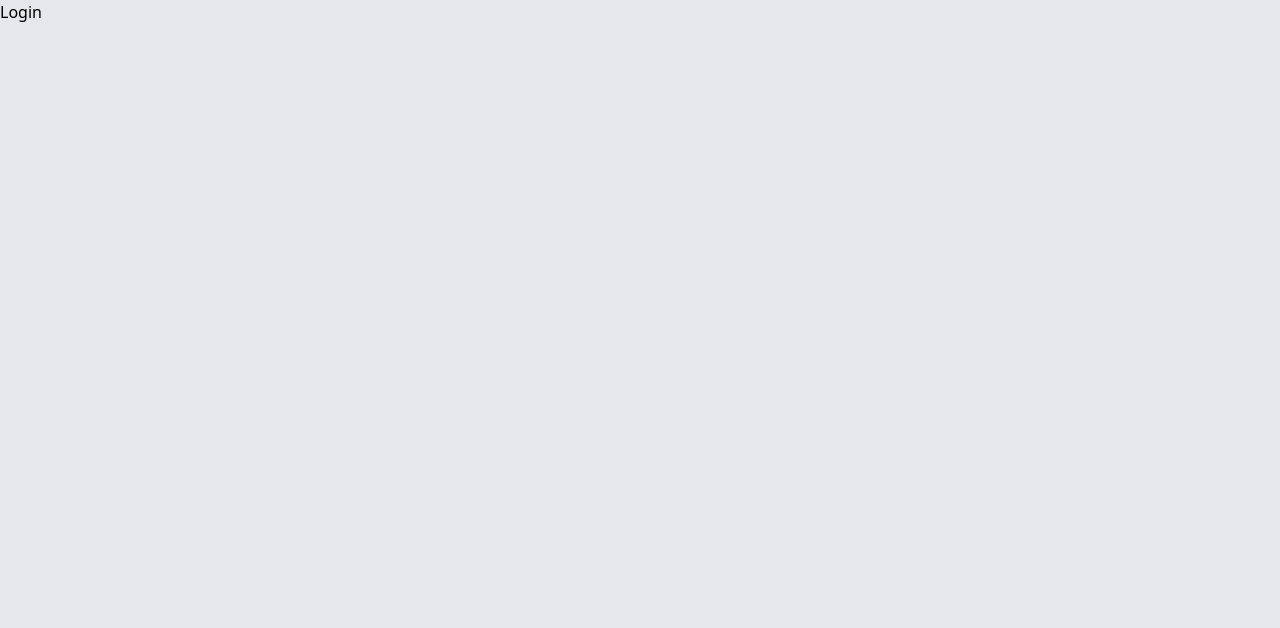
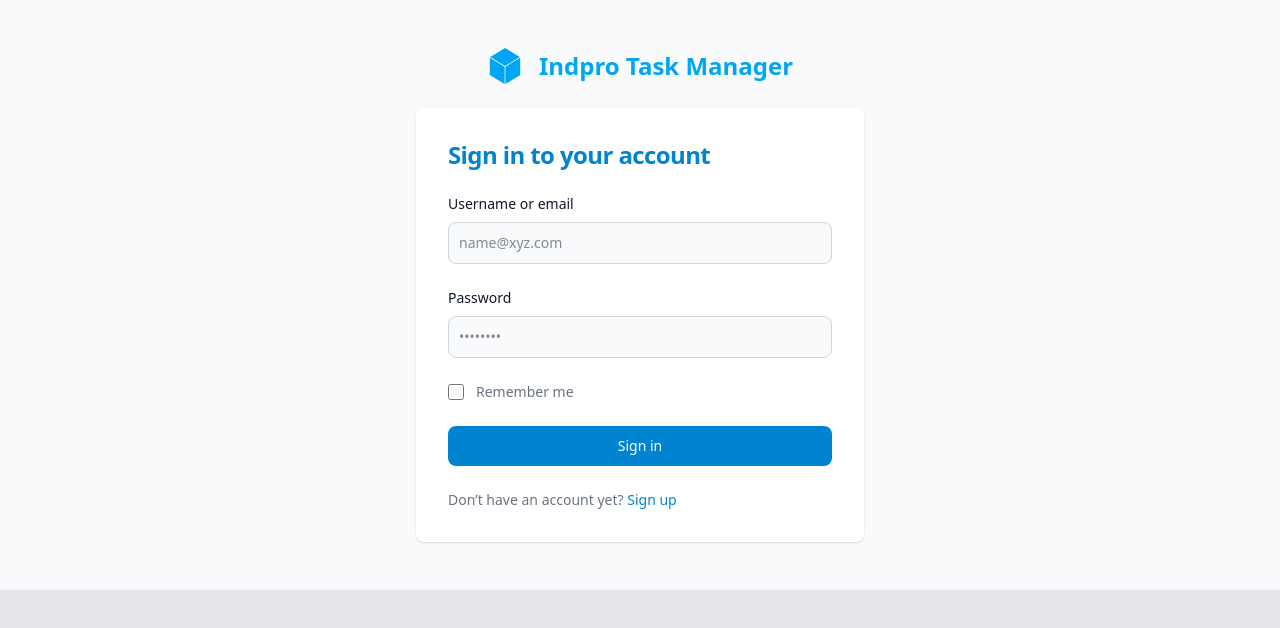
Before and after one commit to Om-Shankar-191019/indproTaskManager, a React (Vite) app in the folder client/: page /login in a window 1280 px wide. Shown: the top 628 px of the page. Built offline with nearby package versions, Linux system fonts and the light colour scheme.

Commit message:
login functionality -- frontend

```diff
--- /dev/null
+++ b/client/src/hooks/useLogin.js
@@ -0,0 +1,50 @@
+import { useState } from "react";
+import toast from "react-hot-toast";
+import { useAuthContext } from "../context/AuthContext";
+
+const useLogin = () => {
+  const { setAuthUser } = useAuthContext();
+  const [loading, setLoading] = useState(false);
+  const login = async (usernameOrMail, password, remember) => {
+    const success = handleUserInputValidation(usernameOrMail, password);
+    if (!success) return;
+    setLoading(true);
+    try {
+      const res = await fetch(`/api/auth/login`, {
+        method: "POST",
+        headers: {
+          "Content-Type": "application/json",
+        },
+        body: JSON.stringify({ usernameOrMail, password }),
+      });
+
+      const data = await res.json();
+      if (data.error) {
+        throw new Error(data.error);
+      }
+
+      if (remember) {
+        localStorage.setItem("indAuthUser", JSON.stringify(data));
+      } else {
+        sessionStorage.setItem("indAuthUser", JSON.stringify(data));
+      }
+      setAuthUser(data);
+    } catch (error) {
+      toast.error(error.message);
+    } finally {
+      setLoading(false);
+    }
+  };
+
+  return { loading, login };
+};
+
+export default useLogin;
+
+function handleUserInputValidation(usernameOrMail, password) {
+  if (!usernameOrMail || !password) {
+    toast.error("Please fill all fields");
+    return false;
+  }
+  return true;
+}
--- a/client/src/pages/Login.jsx
+++ b/client/src/pages/Login.jsx
@@ -1,7 +1,116 @@
-import React from "react";
+import React, { useState } from "react";
+import { Link } from "react-router-dom";
+import useLogin from "../hooks/useLogin";
+import { SiTask } from "react-icons/si";
 
 const Login = () => {
-  return <div>Login</div>;
+  const { loading, login } = useLogin();
+  const [usernameOrMail, setUsernameOrMail] = useState("");
+  const [password, setPassword] = useState("");
+  const [remember, setRemember] = useState(false);
+
+  const handleSubmit = async (e) => {
+    e.preventDefault();
+    await login(usernameOrMail, password, remember);
+  };
+
+  return (
+    <section className="bg-gray-50 dark:bg-gray-900 py-12">
+      <div className="flex flex-col items-center  px-6 py-8 mx-auto md:h-full lg:py-0">
+        <div className="flex items-center gap-4 mb-6 text-2xl font-semibold text-gray-900 dark:text-white">
+          <SiTask className="text-sky-500 text-4xl" />
+          <span className="text-sky-500 ">Indpro Task Manager</span>
+        </div>
+        <div className="w-full bg-white rounded-lg shadow dark:border md:mt-0 sm:max-w-md xl:p-0 dark:bg-gray-800 dark:border-gray-700">
+          <div className="p-6 space-y-4 md:space-y-6 sm:p-8">
+            <h1 className="text-xl font-bold leading-tight tracking-tight text-sky-600 md:text-2xl dark:text-white">
+              Sign in to your account
+            </h1>
+            <form className="space-y-4 md:space-y-6" onSubmit={handleSubmit}>
+              <div>
+                <label
+                  htmlFor="usernameOrMail"
+                  className="block mb-2 text-sm font-medium text-gray-900 dark:text-white"
+                >
+                  Username or email
+                </label>
+                <input
+                  type="text"
+                  name="usernameOrMail"
+                  id="usernameOrMail"
+                  className="bg-gray-50 border border-gray-300 text-gray-900 sm:text-sm rounded-lg focus:ring-primary-600 focus:border-primary-600 block w-full p-2.5 dark:bg-gray-700 dark:border-gray-600 dark:placeholder-gray-400 dark:text-white dark:focus:ring-blue-500 dark:focus:border-blue-500"
+                  placeholder="name@xyz.com"
+                  required
+                  value={usernameOrMail}
+                  onChange={(e) => setUsernameOrMail(e.target.value)}
+                />
+              </div>
+              <div>
+                <label
+                  htmlFor="password"
+                  className="block mb-2 text-sm font-medium text-gray-900 dark:text-white"
+                >
+                  Password
+                </label>
+                <input
+                  type="password"
+                  name="password"
+                  id="password"
+                  placeholder="••••••••"
+                  className="bg-gray-50 border border-gray-300 text-gray-900 sm:text-sm rounded-lg focus:ring-primary-600 focus:border-primary-600 block w-full p-2.5 dark:bg-gray-700 dark:border-gray-600 dark:placeholder-gray-400 dark:text-white dark:focus:ring-blue-500 dark:focus:border-blue-500"
+                  required
+                  value={password}
+                  onChange={(e) => setPassword(e.target.value)}
+                />
+              </div>
+              <div className="flex items-center justify-between">
+                <div className="flex items-start">
+                  <div className="flex items-center h-5">
+                    <input
+                      id="remember"
+                      aria-describedby="remember"
+                      type="checkbox"
+                      className="w-4 h-4 border border-gray-300 rounded bg-gray-50 focus:ring-3 focus:ring-primary-300 dark:bg-gray-700 dark:border-gray-600 dark:focus:ring-primary-600 dark:ring-offset-gray-800"
+                      checked={remember}
+                      onChange={(e) => setRemember(e.target.checked)}
+                    />
+                  </div>
+                  <div className="ml-3 text-sm">
+                    <label
+                      htmlFor="remember"
+                      className="text-gray-500 dark:text-gray-300"
+                    >
+                      Remember me
+                    </label>
+                  </div>
+                </div>
+              </div>
+              <button
+                type="submit"
+                disabled={loading}
+                className="w-full text-white bg-sky-600 hover:bg-sky-500 focus:ring-4 focus:outline-none focus:ring-primary-300 font-medium rounded-lg text-sm px-5 py-2.5 text-center dark:bg-sky-600 dark:hover:bg-sky-500 dark:focus:ring-primary-800 duration-150"
+              >
+                {loading ? (
+                  <span className="loading loading-dots loading-md"></span>
+                ) : (
+                  "Sign in"
+                )}
+              </button>
+              <p className="text-sm font-light text-gray-500 dark:text-gray-400">
+                Don’t have an account yet?{" "}
+                <Link
+                  to="/signup"
+                  className="font-medium text-sky-600 hover:underline dark:text-sky-600"
+                >
+                  Sign up
+                </Link>
+              </p>
+            </form>
+          </div>
+        </div>
+      </div>
+    </section>
+  );
 };
 
 export default Login;
```
